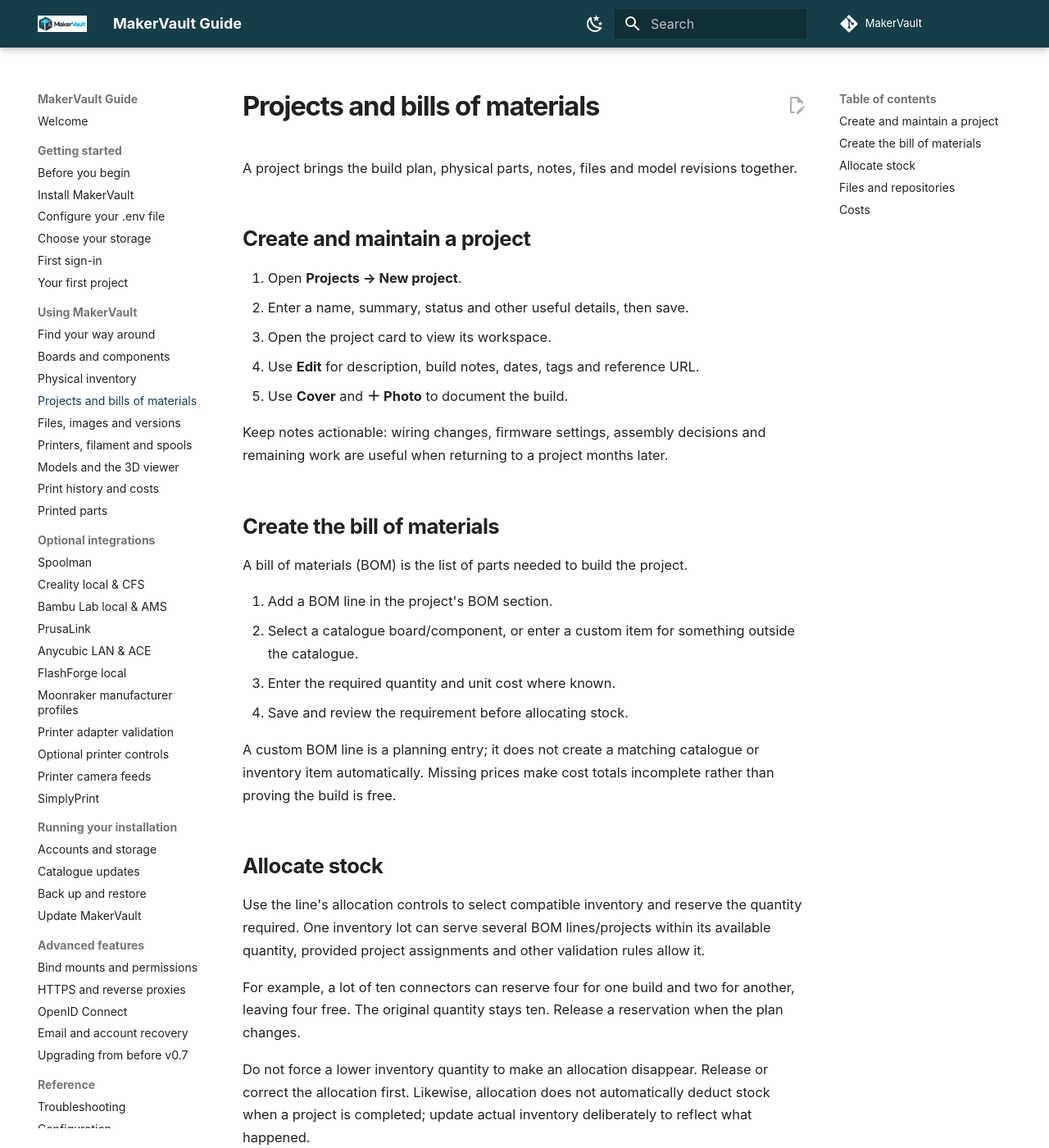
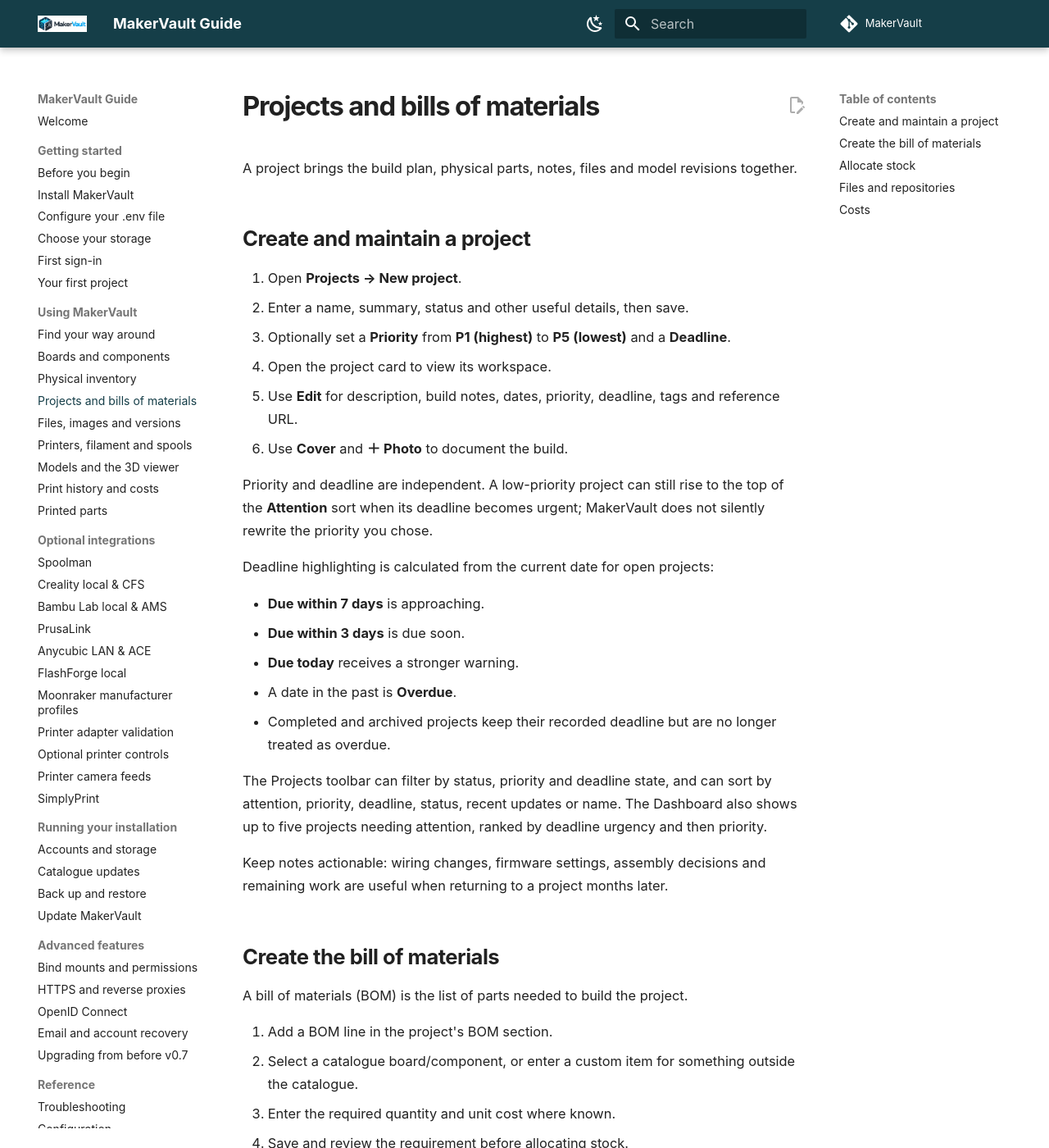
Before and after one commit to gavrd7/MakerVault, an MkDocs documentation site: the page built from docs/guide/using/projects.md, in a window 1280 px wide and 1400 px high. Shown: the whole window at 82% size. Built offline with MkDocs 1.6.1 and Material for MkDocs 9.7.7, drawn with Linux system fonts in a browser that asks for light colours; comment, search, counter and statistics services are not loaded.

Commit message:
Document project priority and deadlines

```diff
--- a/docs/guide/using/projects.md
+++ b/docs/guide/using/projects.md
@@ -6,9 +6,22 @@
 
 1. Open **Projects → New project**.
 2. Enter a name, summary, status and other useful details, then save.
-3. Open the project card to view its workspace.
-4. Use **Edit** for description, build notes, dates, tags and reference URL.
-5. Use **Cover** and **＋ Photo** to document the build.
+3. Optionally set a **Priority** from **P1 (highest)** to **P5 (lowest)** and a **Deadline**.
+4. Open the project card to view its workspace.
+5. Use **Edit** for description, build notes, dates, priority, deadline, tags and reference URL.
+6. Use **Cover** and **＋ Photo** to document the build.
+
+Priority and deadline are independent. A low-priority project can still rise to the top of the **Attention** sort when its deadline becomes urgent; MakerVault does not silently rewrite the priority you chose.
+
+Deadline highlighting is calculated from the current date for open projects:
+
+- **Due within 7 days** is approaching.
+- **Due within 3 days** is due soon.
+- **Due today** receives a stronger warning.
+- A date in the past is **Overdue**.
+- Completed and archived projects keep their recorded deadline but are no longer treated as overdue.
+
+The Projects toolbar can filter by status, priority and deadline state, and can sort by attention, priority, deadline, status, recent updates or name. The Dashboard also shows up to five projects needing attention, ranked by deadline urgency and then priority.
 
 Keep notes actionable: wiring changes, firmware settings, assembly decisions and remaining work are useful when returning to a project months later.
 
```
